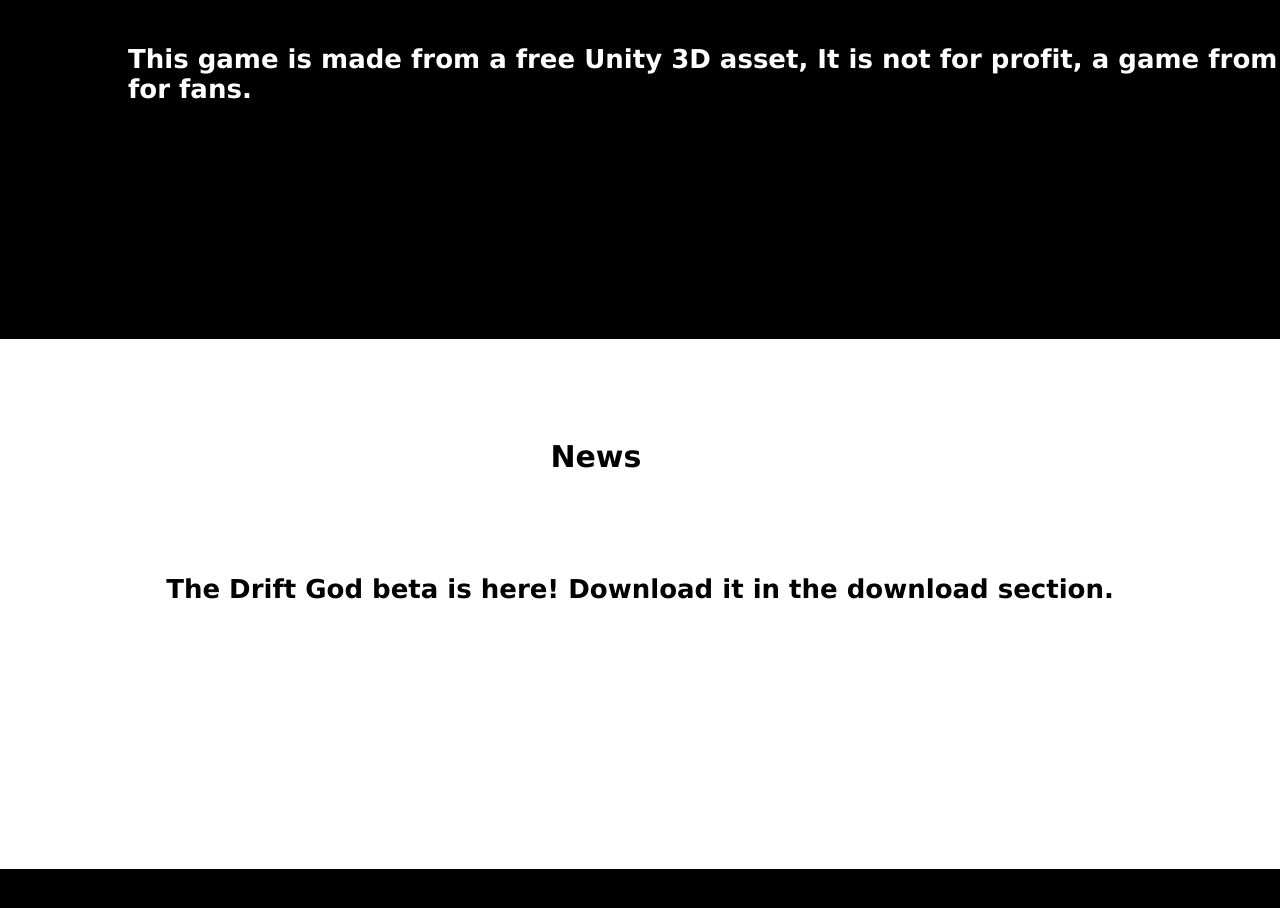
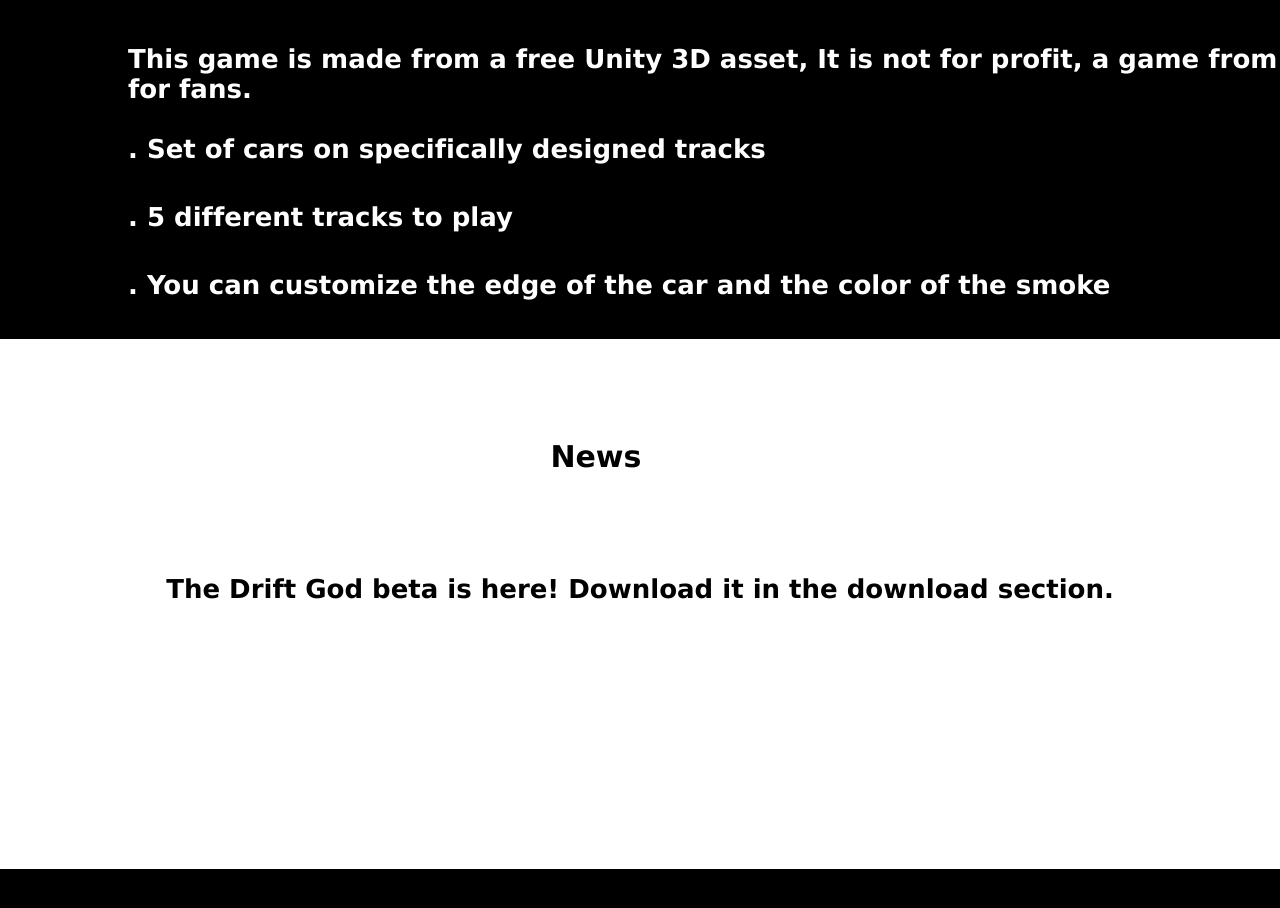
Before and after one commit to ShigeDv/Drift-God, a plain HTML site: page index.html in a window 1280 px wide. Shown: the part 1300-2208 px from the top of the page. Drawn offline with Linux system fonts and the light colour scheme.

Commit message:
Update index.html
add, text for about the game

```diff
--- a/index.html
+++ b/index.html
@@ -27,14 +27,17 @@
     </div>
 </header>
 <body>
-    <video class="video" src="driftGod.mp4" muted loop autoplay ></video>
+    <video class="video" src="driftGod.mp4" muted loop autoplay></video>
         <a href="https://www.youtube.com/watch?v=1f1TSz0vjUU&t=1s&ab_channel=UnOtakuPromedio" class="btn">Watch Teaser</a>
             <section id="acercaDe">
                 <div>
                     <h2>About the game</h2>
                         <p>This game is made from a free Unity 3D asset,
-                   It is not for profit, a game from a fan for fans.
-                        </p>
+                   It is not for profit, a game from a fan for fans. <br>
+                   <br>
+                            <p>. Set of cars on specifically designed tracks</p> <br><br>
+                            <p>. 5 different tracks to play</p> <br><br>
+                            <p>. You can customize the edge of the car and the color of the smoke</p>
                 </div>
             </section>
             <section id="novedades">
```
